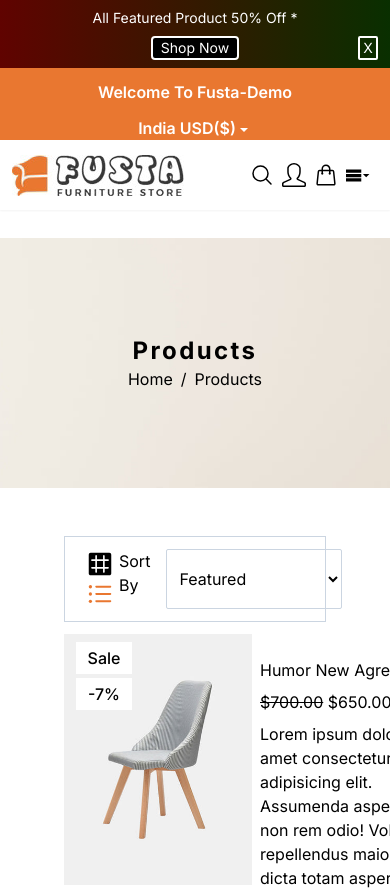
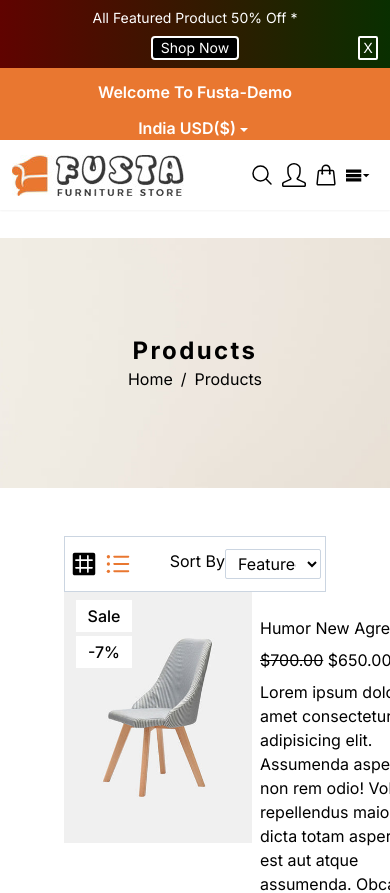
Before and after one commit to kirtankathiriya/fusta-furniture-final-git-repo, a Next.js app: page /Productslist in a window 390 px wide. Shown: the top 893 px of the page. Built offline with nearby package versions, Linux system fonts and the light colour scheme.

Commit message:
products page top bar changed

```diff
--- a/src/app/Products/page.tsx
+++ b/src/app/Products/page.tsx
@@ -11,9 +11,9 @@ export default function Home() {
   return (
     <>
     <CommonDivider Name="Products"/>
-    <div className="content flex min-h-screen flex-col-reverse sm:flex-row justify-between px-16 gap-4 py-8">
+    <div className="content flex min-h-screen flex-col-reverse sm:flex-row justify-between px-4 sm:px-16 gap-4 py-8">
       <Shopsidebar/>
-      <div className="flex flex-col">
+      <div className="flex flex-col gap-2">
         <Shoptopbar variant="grid"/>
         <App3/>
         <Pagesection/>
--- a/src/containers/ShopTopBar/index.tsx
+++ b/src/containers/ShopTopBar/index.tsx
@@ -9,9 +9,9 @@ const Shoptopbar = ({variant}:{variant?:any;}) => {
 
 
   return (
-    <div className='shop-top-bar flex justify-between py-3 px-4 border border-slate-300 border-solid mb-3'>
+    <div className='shop-top-bar flex justify-between py-3 px-1 sm:px-4 border border-slate-300 border-solid'>
         <div className="product-view-mode">
-            <a href='/Products' className={clsx("change-view block bg-none border-0 float-left leading-none cursor-pointer select-text mx-1",
+            <a href='/Products' className={clsx("change-view block bg-none border-0 float-left leading-none cursor-pointer select-text ",
             {
               "text-[#e97730]" : variant === "grid",
               "text-black hover:text-[#e97730]" : variant === "list",
@@ -26,9 +26,9 @@ const Shoptopbar = ({variant}:{variant?:any;}) => {
               <i className="ion-ios-list-outline"><IoIosList size={30}/></i>
             </a>
         </div>
-        <div className="product-sort flex text-base">
-          <p className="sortby mr-4">Sort By</p>
-          <select name="sortby" id="Sortby" className="nice-select cursor-pointer border-slate-300 border-solid border w-44 m-0 max-w-full rounded-sm bg-transparent indent-[0.1] px-2 font-normal">
+        <div className="product-sort flex justify-center text-base">
+          <p className="sortby">Sort By</p>
+          <select name="sortby" id="Sortby" className="nice-select cursor-pointer border-slate-300 border-solid border w-24 sm:w-44 m-0 max-w-full rounded-sm bg-transparent indent-[0.1] px-2 font-normal">
             <option value="1">Featured</option>
             <option value="2">Best Selling</option>
             <option value="3">Alphabeticaly, A to Z</option>
```
